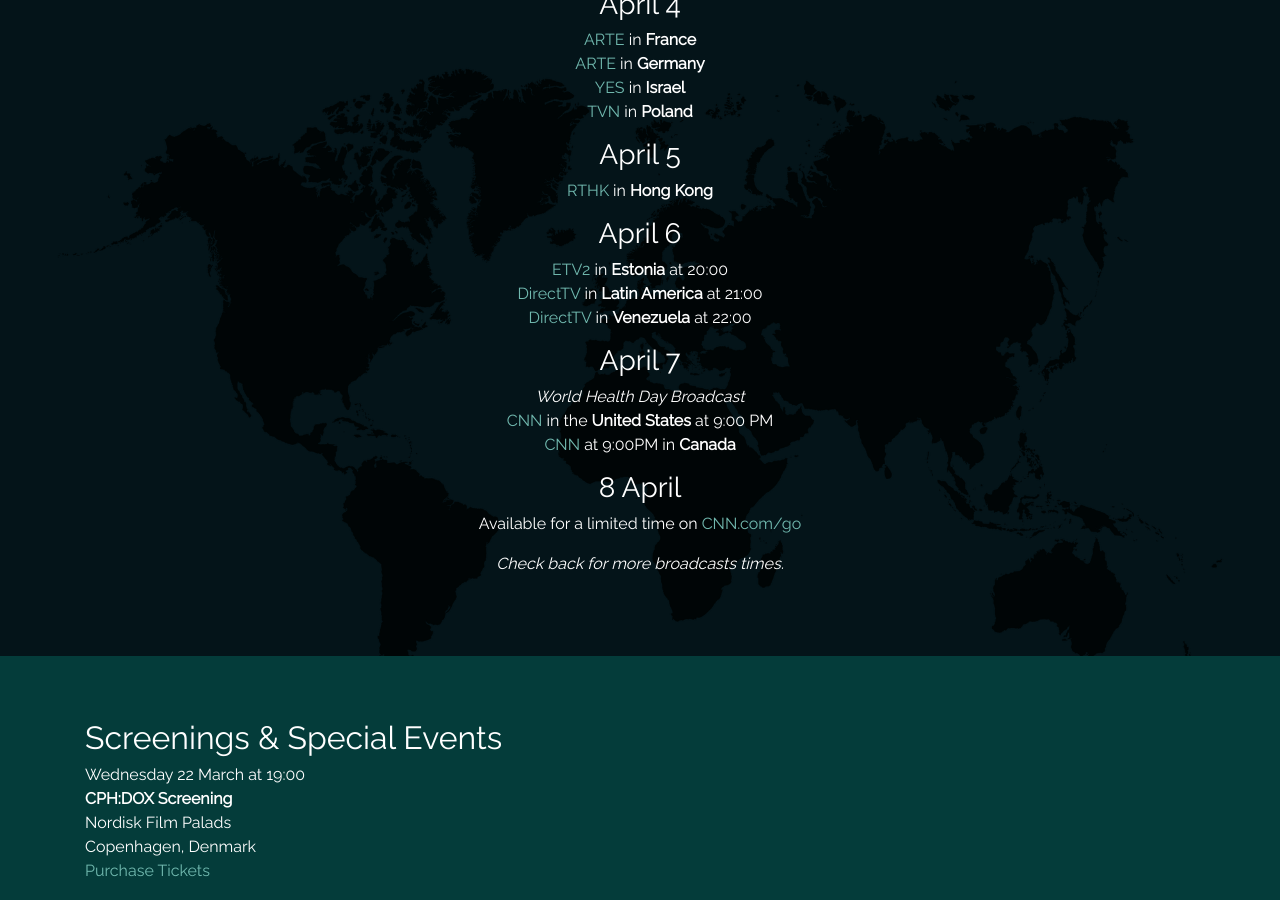
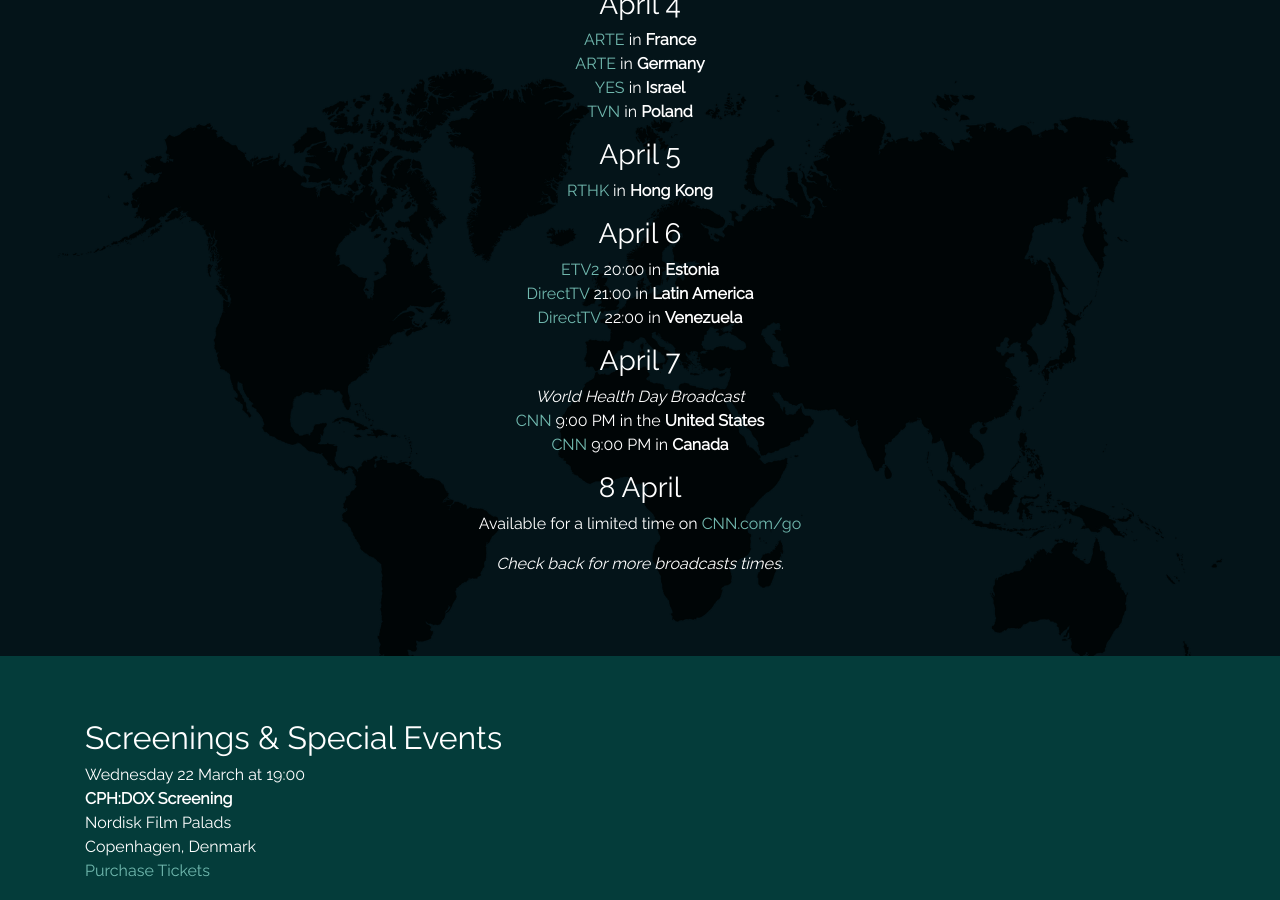
Before and after one commit to caseyg/takesallofus, a Jekyll site: the page built from index.md, in a window 1280 px wide and 900 px high, scrolled down 1429 px. Built offline with Jekyll 4.4.1, drawn with Linux system fonts in a browser that asks for light colours; nearby versions of some CDN libraries; comment, search, counter and statistics services are not loaded.

Commit message:
Updated Index

```diff
--- a/index.md
+++ b/index.md
@@ -10,11 +10,11 @@
   description: "### April 4\n\n[ARTE](http://www.arte.tv) in **France**  \n[ARTE](http://www.wdr.de)
     in **Germany**  \n[YES](http://www.yes.co.il) in **Israel**   \n[TVN](http://www.tvn.pl/)
     in **Poland**  \n\n### April 5\n\n[RTHK](http://www.rthk.hk/) in **Hong Kong**
-    \ \n  \n### April 6\n\n[ETV2](http://etv2.err.ee/) in **Estonia** at 20:00  \n[DirectTV](http://www.directvla.com/)
-    in **Latin America** at 21:00  \n[DirectTV](http://www.directv.com.ve/) in **Venezuela**
-    at 22:00\n\n### April 7  \n*World Health Day Broadcast*  \n[CNN](http://www.cnn.com)
-    in the **United States** at 9:00 PM  \n[CNN](http://www.cnn.com) at 9:00PM in
-    **Canada**  \n\n### 8 April\n\nAvailable for a limited time on [CNN.com/go  ](http://www.cnn.com/go)
+    \ \n  \n### April 6\n\n[ETV2](http://etv2.err.ee/) 20:00 in **Estonia**  \n[DirectTV](http://www.directvla.com/)
+    21:00 in **Latin America**  \n[DirectTV](http://www.directv.com.ve/) 22:00 in
+    **Venezuela**  \n\n### April 7  \n*World Health Day Broadcast*  \n[CNN](http://www.cnn.com)
+    9:00 PM in the **United States**  \n[CNN](http://www.cnn.com) 9:00 PM in **Canada**
+    \ \n\n### 8 April\n\nAvailable for a limited time on [CNN.com/go  ](http://www.cnn.com/go)
     \ \n\n*Check back for more broadcasts times.*"
 events:
 - date-and-time: Wednesday 22 March at 19:00
```
